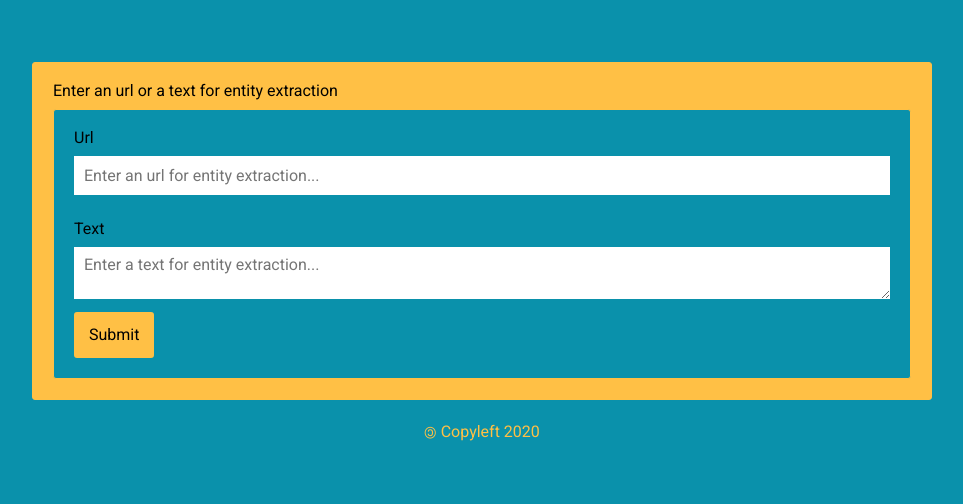
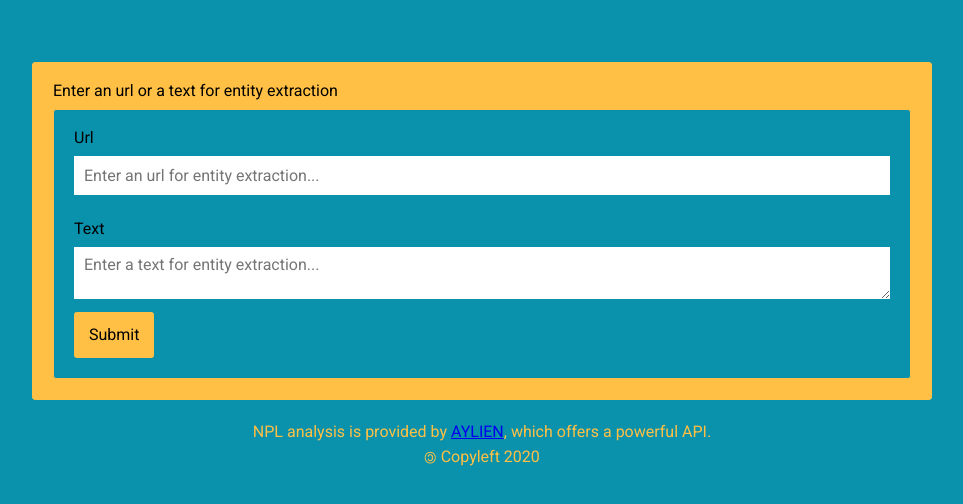
Before and after one commit to riorudo/NLP, a website built with webpack: page src/client/views/index.html in a window 1280 px wide. Shown: the part 138-642 px from the top of the page, without its empty margins (158-1121 px from the left). Built offline with nearby package versions, Linux system fonts and the light colour scheme; files whose address does not match are found by name.

Commit message:
Add credits to aylien api.

```diff
--- a/src/client/styles/footer.scss
+++ b/src/client/styles/footer.scss
@@ -8,7 +8,12 @@ footer {
   color: $base-color;
   display: block;
   max-width: 900px;
-  margin: 50px auto;
+  margin: 20px auto;
+}
+
+.footer {
+  text-align: center;
+  line-height: 1.6em;
 }
 
 .copyleft {
--- a/src/client/views/index.html
+++ b/src/client/views/index.html
@@ -49,19 +49,25 @@
 </main>
 
 <footer>
-    <span class="copyleft">&copy;</span>
-    <span>Copyleft 2020</span>
+    <div class="footer">
+        <span>NPL analysis is provided by <a href="https://aylien.com/" title="Go to the AYLIEN webpage." target="_blank">AYLIEN</a>, which offers a powerful API.</span><br>
+        <span class="copyleft">&copy;</span>
+        <span>Copyleft 2020</span>
+    </div>
 </footer>
 <div id="loadingModal" class="modal">
 
     <!-- Modal content -->
     <div class="modal-content">
-        <div class="lds-ripple"><div></div><div></div></div>
+        <div class="lds-ripple">
+            <div></div>
+            <div></div>
+        </div>
         <span class="lds-text">Analyze text...</span>
     </div>
 
 </div>
-<link rel = "stylesheet" href = "https://fonts.googleapis.com/css?family=Roboto" >
+<link rel="stylesheet" href="https://fonts.googleapis.com/css?family=Roboto">
 <script>
     // Check that service workers are supported
     if ('serviceWorker' in navigator) {
```
